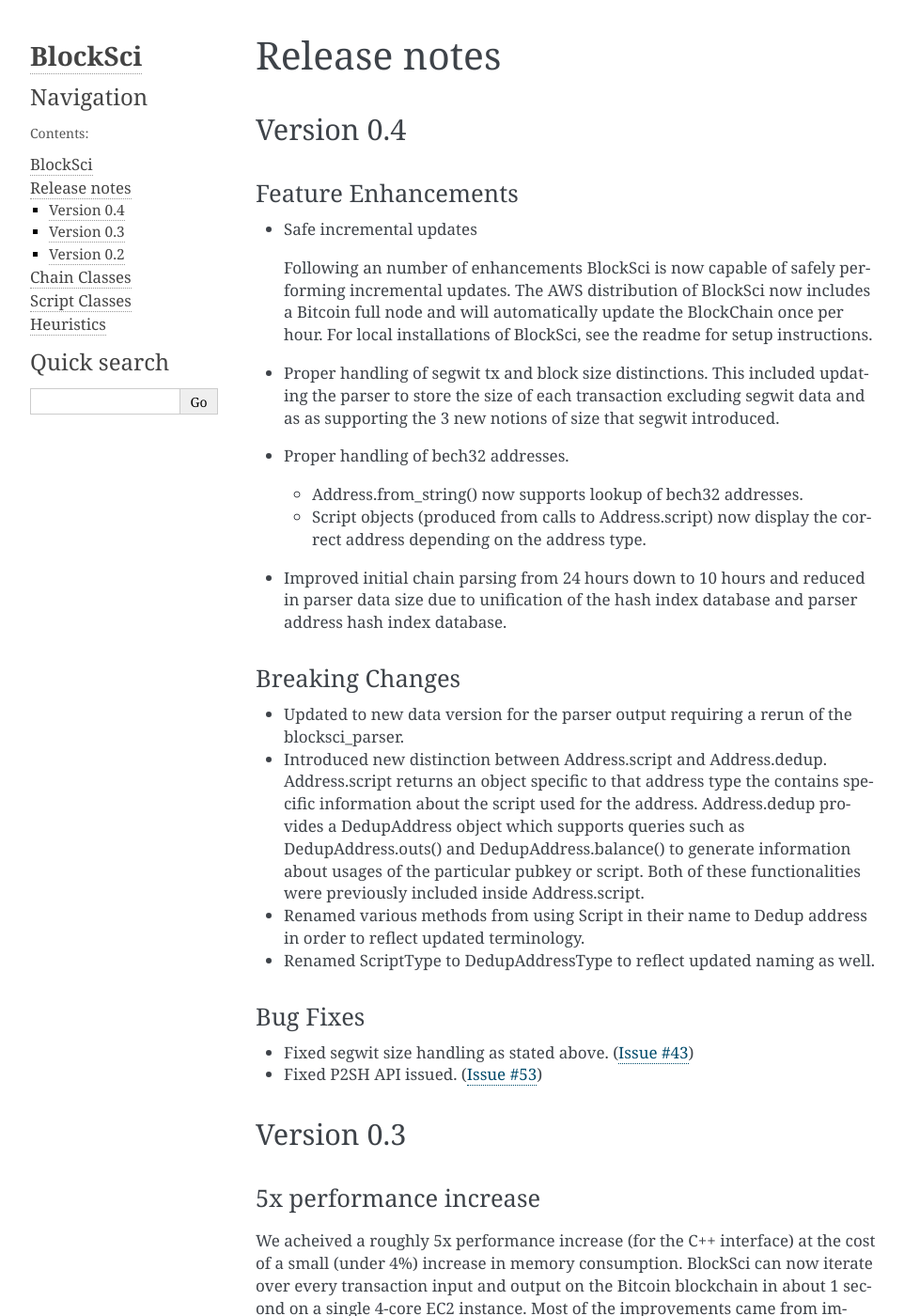
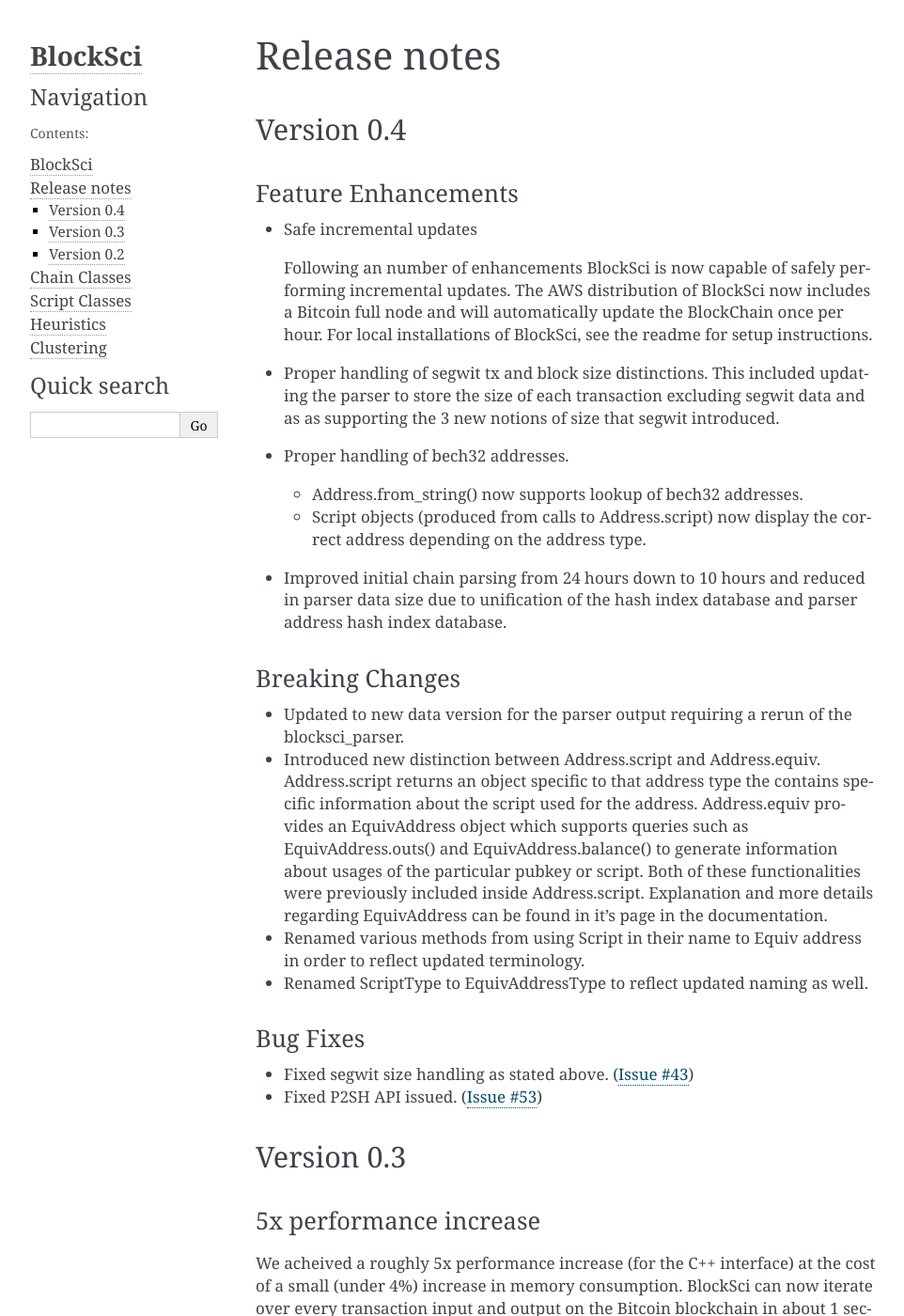
Before and after one commit to citp/BlockSci, a Sphinx documentation site: the page built from docs/changelog.rst, in a window 1280 px wide and 1400 px high. Shown: the whole window at 94% size, without its empty margins (148-1110 px from the left). Built offline with Sphinx 7.4.7, drawn with Linux system fonts in a browser that asks for light colours; pages that are not in the unit, such as notebooks, are missing from menus.

Commit message:
Update the documentation to reflect the change from dedup address to equiv address

```diff
--- a/CHANGELOG.rst
+++ b/CHANGELOG.rst
@@ -30,11 +30,11 @@
 
 - Updated to new data version for the parser output requiring a rerun of the blocksci_parser.
 
-- Introduced new distinction between Address.script and Address.dedup. Address.script returns an object specific to that address type the contains specific information about the script used for the address. Address.dedup provides a DedupAddress object which supports queries such as DedupAddress.outs() and DedupAddress.balance() to generate information about usages of the particular pubkey or script. Both of these functionalities were previously included inside Address.script.
+- Introduced new distinction between Address.script and Address.equiv. Address.script returns an object specific to that address type the contains specific information about the script used for the address. Address.equiv provides an EquivAddress object which supports queries such as EquivAddress.outs() and EquivAddress.balance() to generate information about usages of the particular pubkey or script. Both of these functionalities were previously included inside Address.script. Explanation and more details regarding EquivAddress can be found in it's page in the documentation.
 
-- Renamed various methods from using Script in their name to Dedup address in order to reflect updated terminology.
+- Renamed various methods from using Script in their name to Equiv address in order to reflect updated terminology.
 
-- Renamed ScriptType to DedupAddressType to reflect updated naming as well.
+- Renamed ScriptType to EquivAddressType to reflect updated naming as well.
 
 Bug Fixes
 -------------
--- /dev/null
+++ b/docs/clustering/cluster.rst
@@ -0,0 +1,6 @@
+Cluster
+====================================
+
+.. autoclass:: blocksci.cluster_python.Cluster
+   :members:
+   :inherited-members:
--- /dev/null
+++ b/docs/clustering/cluster_manager.rst
@@ -0,0 +1,5 @@
+ClusterManager
+====================================
+
+.. autoclass:: blocksci.cluster_python.ClusterManager
+   :members:
--- /dev/null
+++ b/docs/clustering/tagged_cluster.rst
@@ -0,0 +1,5 @@
+Tagged Cluster
+====================================
+
+.. autoclass:: blocksci.cluster_python.TaggedCluster
+   :members:
--- /dev/null
+++ b/docs/clustering/tagged_equiv_address.rst
@@ -0,0 +1,5 @@
+Tagged Equiv Address
+====================================
+
+.. autoclass:: blocksci.cluster_python.TaggedEquivAddress
+   :members:
--- a/docs/scripts/scripts.rst
+++ b/docs/scripts/scripts.rst
@@ -6,5 +6,5 @@
    :caption: Scripts:
 
    address
-   dedup_address
+   equiv_address
    script
```
Also changed, not shown: docs/clustering/clustering.rst (added, +11 -0 lines), docs/scripts/equiv_address.rst (added, +24 -0 lines).
